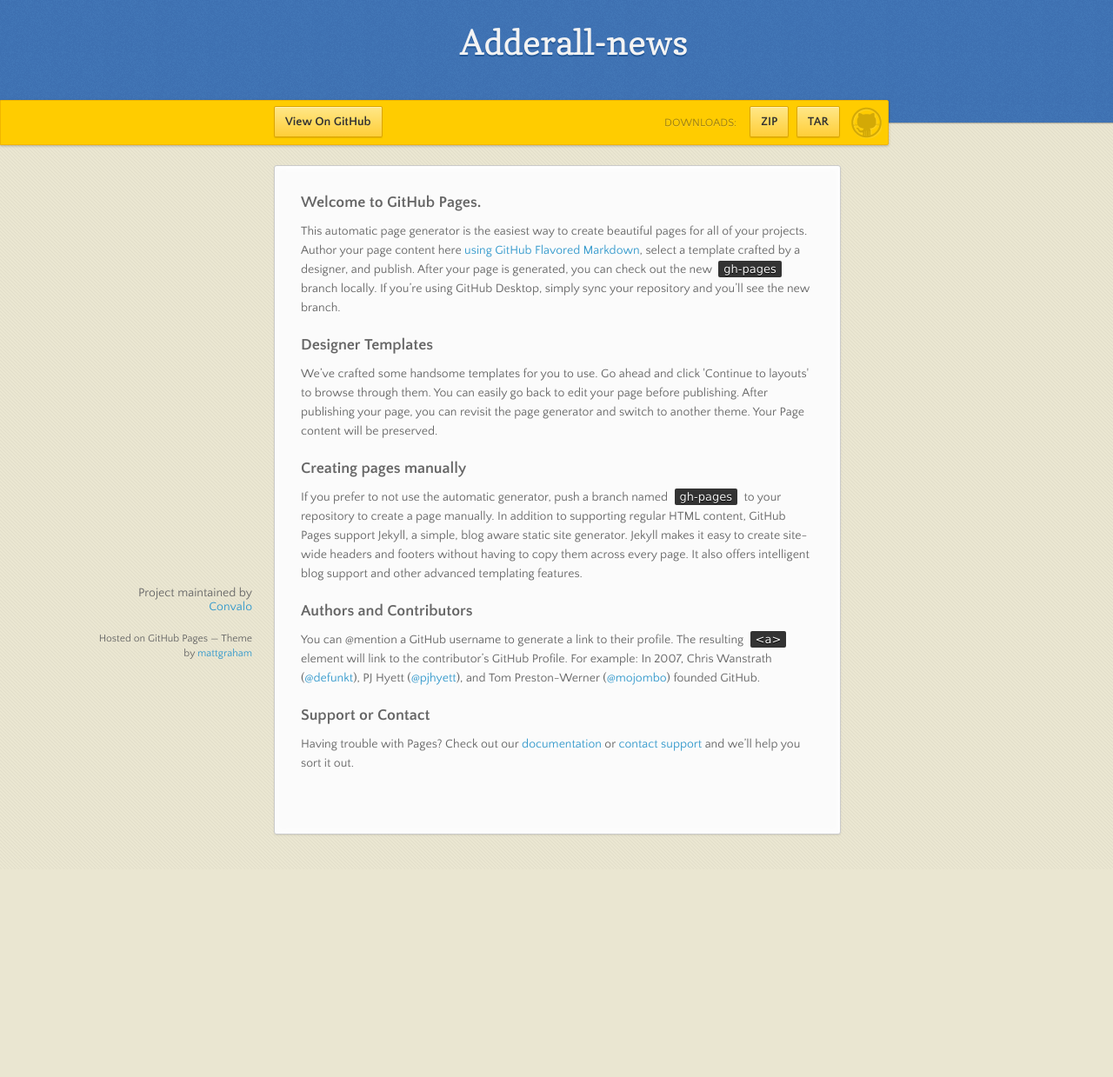
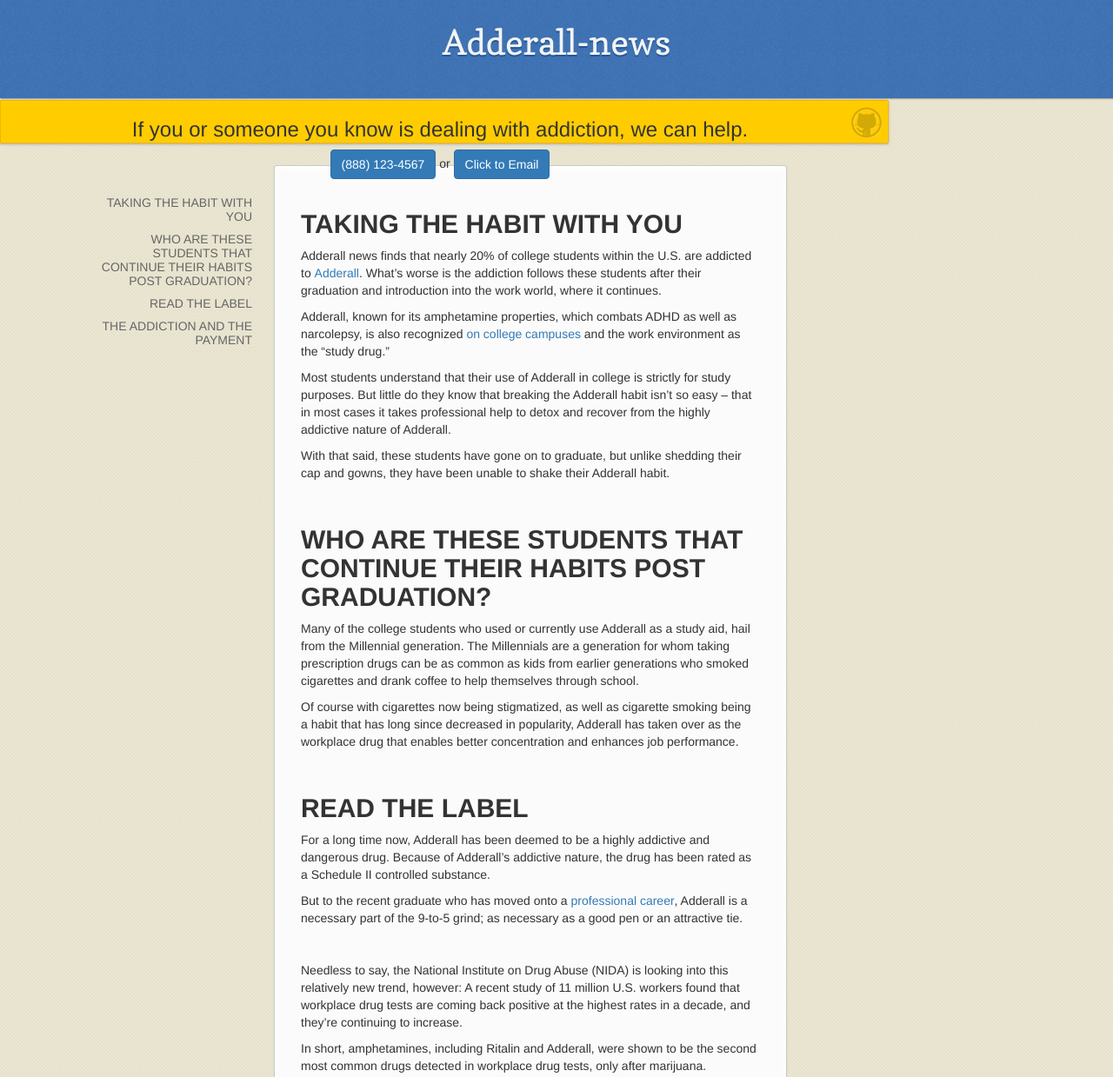
Before and after one commit to Convalo/adderall-news, a plain HTML site: page index.html in a window 1280 px wide. Shown: the top 1239 px of the page at 87% size. Before the commit the page ends 1000 px from the top, so only its background shows below. Drawn offline with nearby package versions, Linux system fonts and the light colour scheme.

Commit message:
Update index.html

```diff
--- a/index.html
+++ b/index.html
@@ -3,7 +3,12 @@
   <head>
     <meta charset="utf-8">
     <meta http-equiv="X-UA-Compatible" content="chrome=1">
-    <title>Adderall-news by Convalo</title>
+    <title>Adderall News</title>
+    <meta property='og:title' content='Adderall News'>
+<meta property='og:url' content='http://www.adderallnews.com'>
+<meta property='og:image' content='http://www.adderallnews.com/adderall-news.jpg'>
+<meta property='og:site_name' content='Adderall News'>
+
     <link rel="stylesheet" href="stylesheets/styles.css">
     <link rel="stylesheet" href="stylesheets/github-dark.css">
     <script src="https://ajax.googleapis.com/ajax/libs/jquery/1.7.1/jquery.min.js"></script>
@@ -24,14 +29,15 @@
       <div id="banner">
         <span id="logo"></span>
 
-        <a href="https://github.com/Convalo/adderall-news" class="button fork"><strong>View On GitHub</strong></a>
-        <div class="downloads">
-          <span>Downloads:</span>
-          <ul>
-            <li><a href="https://github.com/Convalo/adderall-news/zipball/master" class="button">ZIP</a></li>
-            <li><a href="https://github.com/Convalo/adderall-news/tarball/master" class="button">TAR</a></li>
-          </ul>
-        </div>
+<div class="text-center">
+<h3>If you or someone you know is dealing with addiction, we can help.</h3>
+<a class="btn btn-primary btn-xl" href="tel:+18881234567">(888) 123-4567</a>
+or
+<a class="btn btn-primary btn-xl" href="mailto:help@adderallnews.com?subject=I%20Need%20Help%20With%20Addiction&body=Your%20Name:%0D%0APhone:%0D%0ADo%20you%20seek%20help%20for%20yourself%20or%20for%20someone%20else?%0D%0ATell%20us%20about%20it:">Click to Email</a>
+<link href="https://maxcdn.bootstrapcdn.com/bootstrap/3.3.7/css/bootstrap.min.css" rel="stylesheet">
+<p>&nbsp;</p>
+</div>
+
       </div><!-- end banner -->
 
     <div class="wrapper">
@@ -39,35 +45,32 @@
         <ul></ul>
       </nav>
       <section>
-        <h3>
-<a id="welcome-to-github-pages" class="anchor" href="#welcome-to-github-pages" aria-hidden="true"><span aria-hidden="true" class="octicon octicon-link"></span></a>Welcome to GitHub Pages.</h3>
 
-<p>This automatic page generator is the easiest way to create beautiful pages for all of your projects. Author your page content here <a href="https://guides.github.com/features/mastering-markdown/">using GitHub Flavored Markdown</a>, select a template crafted by a designer, and publish. After your page is generated, you can check out the new <code>gh-pages</code> branch locally. If you’re using GitHub Desktop, simply sync your repository and you’ll see the new branch.</p>
+        <h2><strong>TAKING THE HABIT WITH YOU</strong></h2>
+<p>Adderall news finds that nearly 20% of college students within the U.S. are addicted to <a href="https://www.blvdcenters.org/adderall-uses-abuses">Adderall</a>. What&rsquo;s worse is the addiction follows these students after their graduation and introduction into the work world, where it continues.</p>
+<p>Adderall, known for its amphetamine properties, which combats ADHD as well as narcolepsy, is also recognized <a href="https://www.blvdcenters.org/blog/kid-off-college-time-chat">on college campuses</a> and the work environment as the &ldquo;study drug.&rdquo;</p>
+<p>Most students understand that their use of Adderall in college is strictly for study purposes. But little do they know that breaking the Adderall habit isn&rsquo;t so easy – that in most cases it takes professional help to detox and recover from the highly addictive nature of Adderall.</p>
+<p>With that said, these students have gone on to graduate, but unlike shedding their cap and gowns, they have been unable to shake their Adderall habit.</p>
+<p>&nbsp;</p>
+<h2><strong>WHO ARE THESE STUDENTS THAT CONTINUE THEIR HABITS POST GRADUATION?</strong></h2>
+<p>Many of the college students who used or currently use Adderall as a study aid, hail from the Millennial generation. The Millennials are a generation for whom taking prescription drugs can be as common as kids from earlier generations who smoked cigarettes and drank coffee to help themselves through school.</p>
+<p>Of course with cigarettes now being stigmatized, as well as cigarette smoking being a habit that has long since decreased in popularity, Adderall has taken over as the workplace drug that enables better concentration and enhances job performance.</p>
+<p>&nbsp;</p>
+<h2><strong>READ THE LABEL</strong></h2>
+<p>For a long time now, Adderall has been deemed to be a highly addictive and dangerous drug. Because of Adderall&rsquo;s addictive nature, the drug has been rated as a Schedule II controlled substance.</p>
+<p>But to the recent graduate who has moved onto a <a href="https://www.blvdcenters.org/blog/drug-testing-employers-look">professional career</a>, Adderall is a necessary part of the 9-to-5 grind; as necessary as a good pen or an attractive tie.</p>
+<p>&nbsp;</p>
+<p>Needless to say, the National Institute on Drug Abuse (NIDA) is looking into this relatively new trend, however: A recent study of 11 million U.S. workers found that workplace drug tests are coming back positive at the highest rates in a decade, and they&rsquo;re continuing to increase. </p>
+<p>In short, amphetamines, including Ritalin and Adderall, were shown to be the second most common&nbsp;drugs detected in workplace drug tests, only after marijuana.</p>
+<p>At the same time, the number of adults with prescriptions for ADHD medication is far past 5 million, with prescriptions for those 26 to 34 as the driving force.</p>
+<h2><strong>THE ADDICTION AND THE PAYMENT</strong></h2>
+<p>We know that Adderall is highly addictive, even as it continues to be actively prescribed to both adults and children. And with no real program in place other than rehab to help a person eliminate their day-to-day Adderall use, these individuals stay on the drug for very lengthy periods of time. </p>
+<p>Known side effects of long-term Adderall use are insomnia, increased blood pressure, irregular heartbeat, appetite suppression, headaches, dry mouth, and anxiety.&nbsp;</p>
+<p>Getting ahead in school and after one graduates, succeeding in the working world, is why we try to do our best in both college and on the job. But when it comes to stimulants like Adderall to give us that extra edge, maybe in the short run one might find there&rsquo;s value in the drug. Yet, in the long run, that value can diminish quickly to the point of there being literally zero returns.</p>
 
-<h3>
-<a id="designer-templates" class="anchor" href="#designer-templates" aria-hidden="true"><span aria-hidden="true" class="octicon octicon-link"></span></a>Designer Templates</h3>
 
-<p>We’ve crafted some handsome templates for you to use. Go ahead and click 'Continue to layouts' to browse through them. You can easily go back to edit your page before publishing. After publishing your page, you can revisit the page generator and switch to another theme. Your Page content will be preserved.</p>
+      </section>
 
-<h3>
-<a id="creating-pages-manually" class="anchor" href="#creating-pages-manually" aria-hidden="true"><span aria-hidden="true" class="octicon octicon-link"></span></a>Creating pages manually</h3>
-
-<p>If you prefer to not use the automatic generator, push a branch named <code>gh-pages</code> to your repository to create a page manually. In addition to supporting regular HTML content, GitHub Pages support Jekyll, a simple, blog aware static site generator. Jekyll makes it easy to create site-wide headers and footers without having to copy them across every page. It also offers intelligent blog support and other advanced templating features.</p>
-
-<h3>
-<a id="authors-and-contributors" class="anchor" href="#authors-and-contributors" aria-hidden="true"><span aria-hidden="true" class="octicon octicon-link"></span></a>Authors and Contributors</h3>
-
-<p>You can @mention a GitHub username to generate a link to their profile. The resulting <code>&lt;a&gt;</code> element will link to the contributor’s GitHub Profile. For example: In 2007, Chris Wanstrath (<a href="https://github.com/defunkt" class="user-mention">@defunkt</a>), PJ Hyett (<a href="https://github.com/pjhyett" class="user-mention">@pjhyett</a>), and Tom Preston-Werner (<a href="https://github.com/mojombo" class="user-mention">@mojombo</a>) founded GitHub.</p>
-
-<h3>
-<a id="support-or-contact" class="anchor" href="#support-or-contact" aria-hidden="true"><span aria-hidden="true" class="octicon octicon-link"></span></a>Support or Contact</h3>
-
-<p>Having trouble with Pages? Check out our <a href="https://help.github.com/pages">documentation</a> or <a href="https://github.com/contact">contact support</a> and we’ll help you sort it out.</p>
-      </section>
-      <footer>
-        <p>Project maintained by <a href="https://github.com/Convalo">Convalo</a></p>
-        <p><small>Hosted on GitHub Pages &mdash; Theme by <a href="https://twitter.com/michigangraham">mattgraham</a></small></p>
-      </footer>
     </div>
     <!--[if !IE]><script>fixScale(document);</script><![endif]-->
 
```
